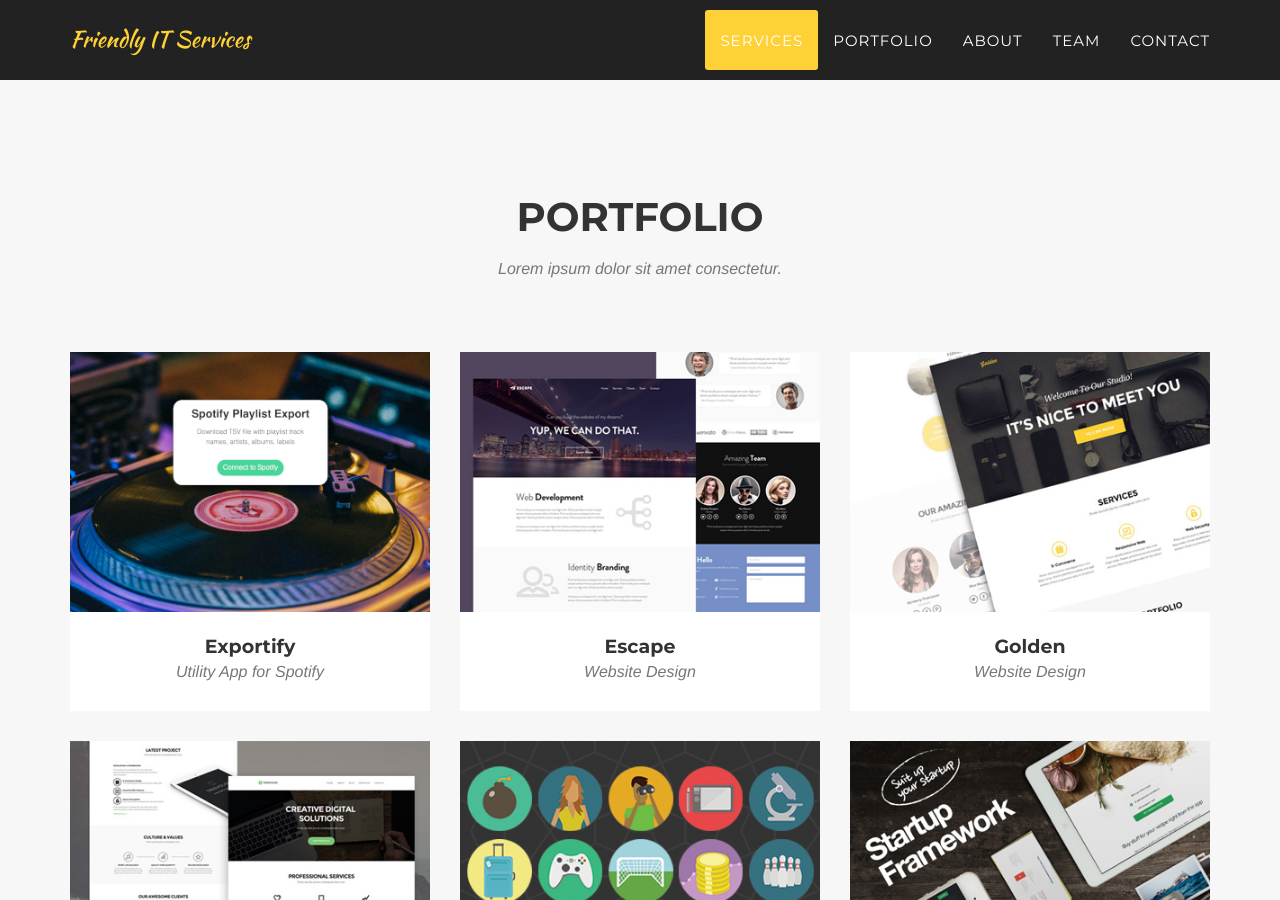
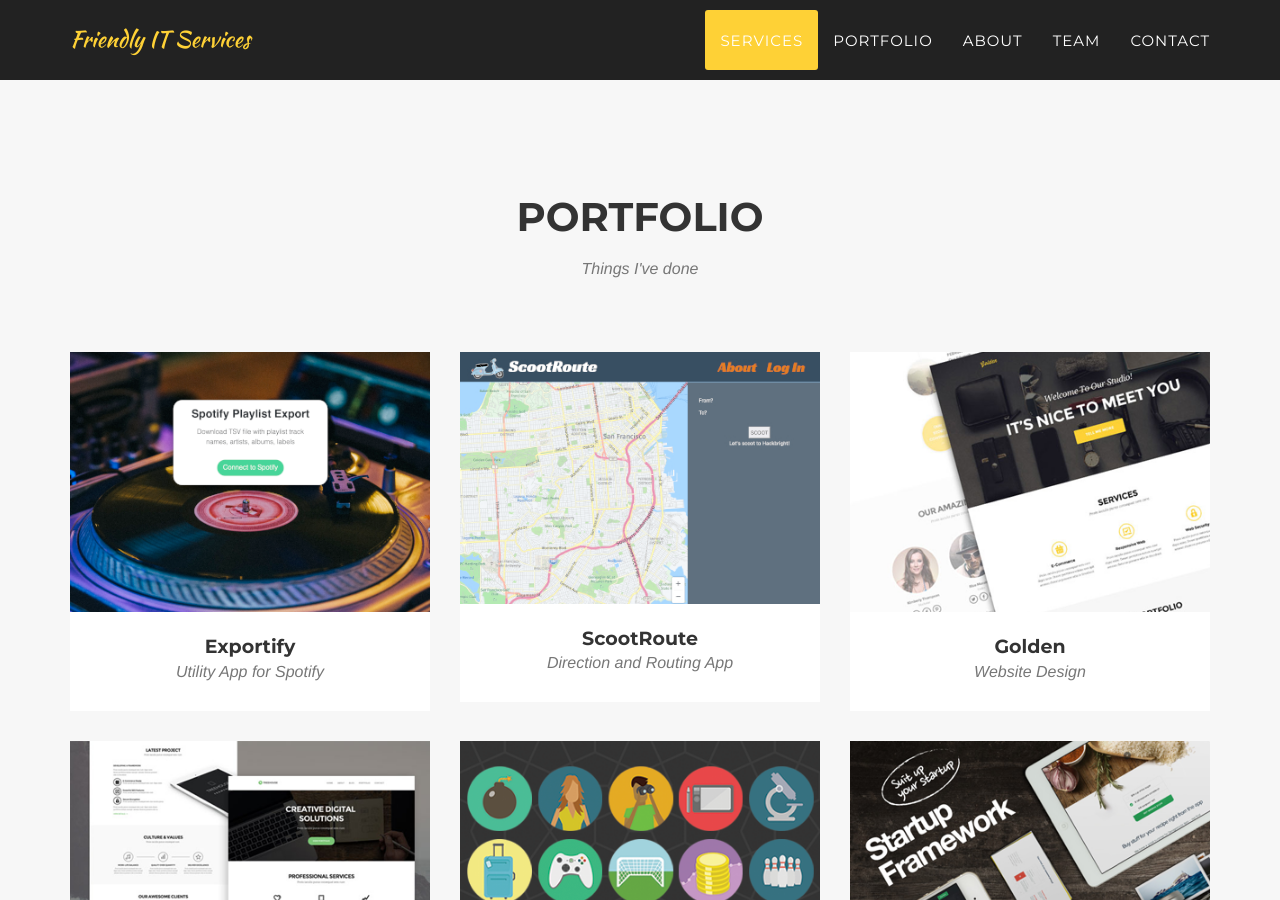
Before and after one commit to joan0fsnark/friendly-it, a Jekyll site: the page built from index.html, in a window 1280 px wide and 900 px high, scrolled down 1681 px. Built offline with Jekyll 4.4.1, drawn with Linux system fonts in a browser that asks for light colours; some web fonts are replaced.

Commit message:
More updates

```diff
--- a/_includes/portfolio_grid.html
+++ b/_includes/portfolio_grid.html
@@ -4,7 +4,7 @@
             <div class="row">
                 <div class="col-lg-12 text-center">
                     <h2 class="section-heading">Portfolio</h2>
-                    <h3 class="section-subheading text-muted">Lorem ipsum dolor sit amet consectetur.</h3>
+                    <h3 class="section-subheading text-muted">Things I've done</h3>
                 </div>
             </div>
             <div class="row">
```
Also changed, not shown: _posts/2014-07-17-project-2.markdown (deleted, +0 -15 lines), _posts/2021-05-10-scootroute.markdown (added, +15 -0 lines), img/portfolio/scootroute-thumbnail.jpg (added), 2 other files.
